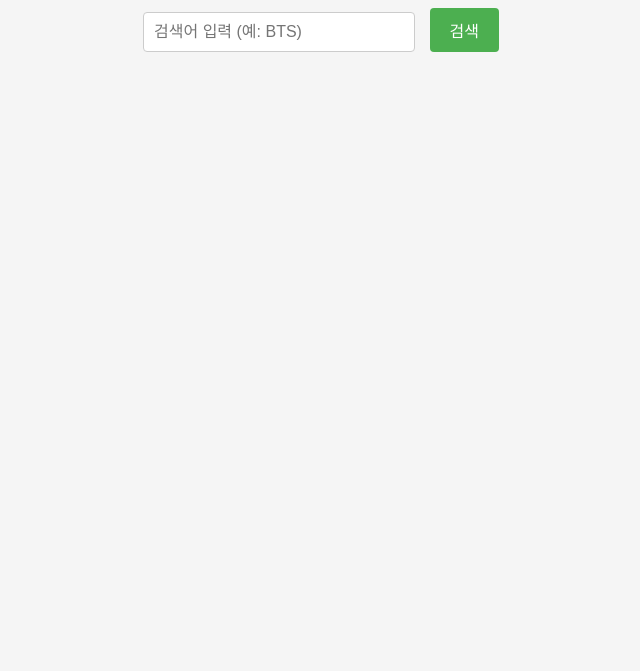
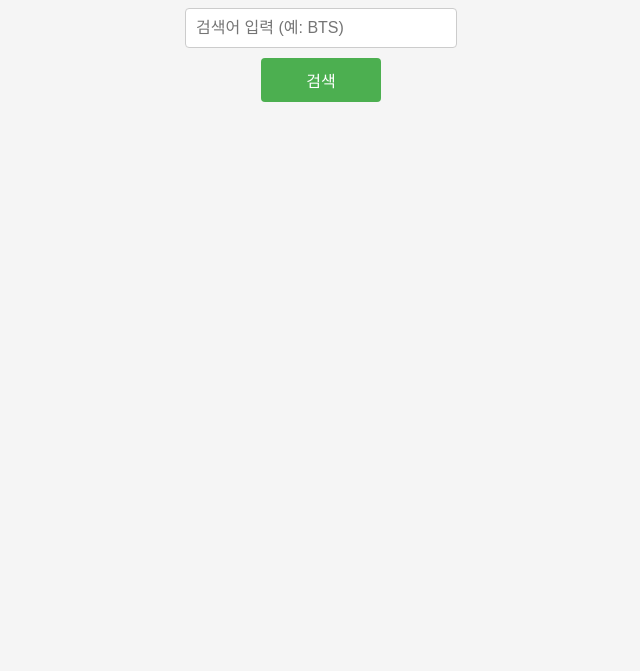
Before and after one commit to Grafrath/java_py_gye, a plain HTML site: page step1_ui/Js/exam10.html in a window 1280 px wide. Shown: the part 129-800 px from the top of the page, without its empty margins (319-959 px from the left). Drawn offline with Linux system fonts and the light colour scheme.

Commit message:
Update exam10.html

```diff
--- a/step1_ui/Js/exam10.html
+++ b/step1_ui/Js/exam10.html
@@ -19,13 +19,20 @@
                 color: #333;
             }
 
+            .search-container {
+                display: flex;
+                flex-direction: column; /* 세로 배치 */
+                align-items: center;
+                gap: 10px; /* 요소 간 간격 */
+                margin-bottom: 20px;
+            }
+
             input {
                 padding: 10px;
                 font-size: 16px;
                 width: 250px;
                 border: 1px solid #ccc;
                 border-radius: 4px;
-                margin-right: 10px;
             }
 
             button {
@@ -36,6 +43,7 @@
                 border: none;
                 border-radius: 4px;
                 cursor: pointer;
+                width: 120px;
             }
 
             button:hover {
@@ -45,7 +53,6 @@
             ul {
                 list-style: none;
                 padding: 0;
-                margin-top: 20px;
                 width: 300px;
             }
 
@@ -73,7 +80,7 @@
         <!-- 응답 받은 음악 제목과 가수를 <ul> 목록에 출력, 검색 결과가 없을 경우 "검색 결과 없음"을 표시한다 -->
 
         <h1>iTunes 검색</h1>
-        <div>
+        <div class="search-container">
             <!-- 검색어 입력 -->
             <input id="search" placeholder="검색어 입력 (예: BTS)">
             <!-- 버튼 클릭 시 검색 -->
```
Lines whose indentation alone changed are shown as unchanged.
